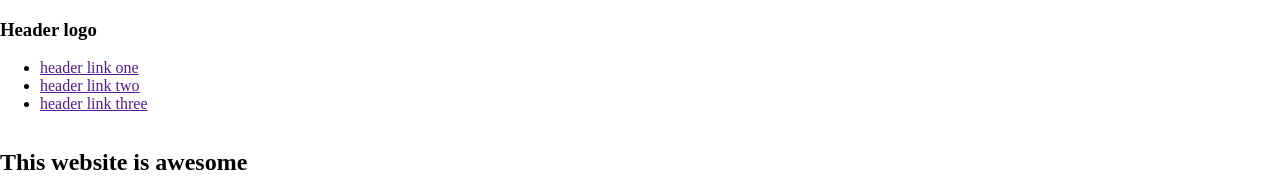
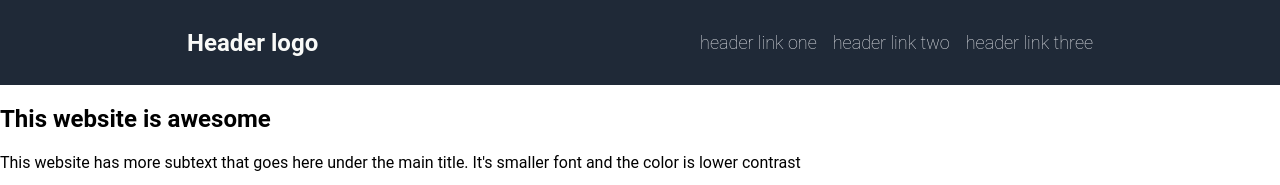
Before and after one commit to ablagoev11/landing-page, a plain HTML site: page index.html in a window 1280 px wide. Shown: the top 185 px of the page. Drawn offline with Linux system fonts and the light colour scheme.

Commit message:
Add styling to header

```diff
--- a/index.html
+++ b/index.html
@@ -8,7 +8,7 @@
   </head>
   <body>
     <div class="header">
-      <h3>Header logo</h3>
+      <div class="text">Header logo</div>
       <ul>
         <li><a href="">header link one</a></li>
         <li><a href="">header link two</a></li>
--- a/styles.css
+++ b/styles.css
@@ -1,8 +1,9 @@
 body {
-  min-height: 100vh;
   display: flex;
   flex-direction: column;
   margin: 0;
+  font-family: "Roboto", sans-serif;
+  height: 100vh;
 }
 
 .body {
@@ -18,3 +19,38 @@ body {
   width: 100px;
   height: 100px;
 }
+
+.header,
+.footer {
+  display: flex;
+  background-color: #1f2937;
+}
+.footer {
+  justify-content: center;
+  align-items: center;
+}
+
+.header {
+  justify-content: space-around;
+  align-items: center;
+  padding: 16px;
+}
+
+.header .text {
+  font-size: 24px;
+  color: #f9faf8;
+  font-weight: 700;
+}
+
+.header ul {
+  display: flex;
+  gap: 16px;
+  list-style: none;
+}
+
+.header a {
+  text-decoration: none;
+  font-size: 18px;
+  color: #e5e7eb;
+  font-weight: 100;
+}
```
